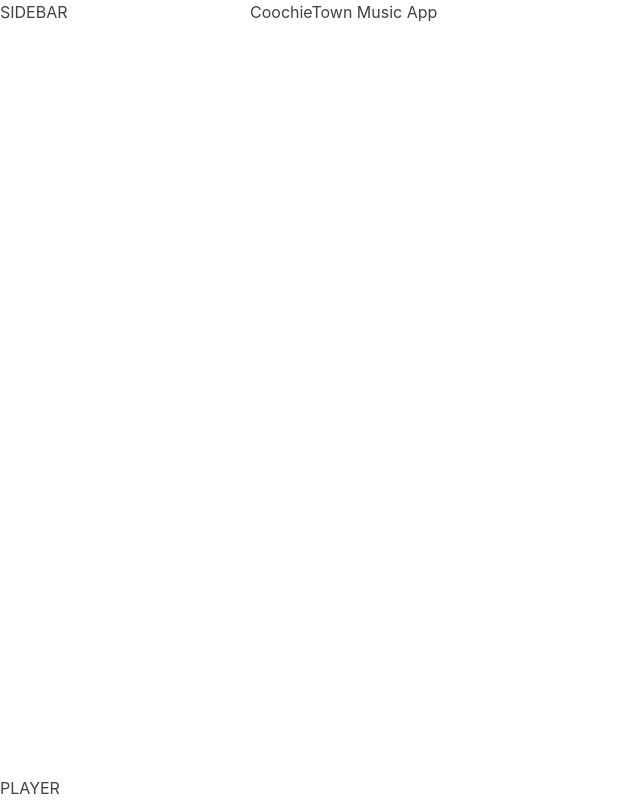
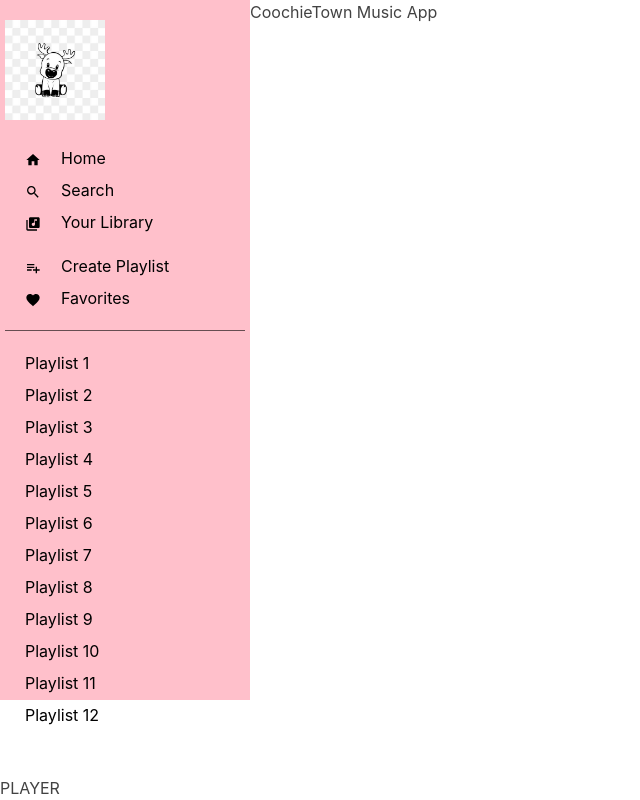
Before and after one commit to hainlthit/spotify-clone, a Next.js app: page / in a window 1280 px wide. Shown: the whole page, without its empty margins (0-640 px from the left). Built offline with nearby package versions, Linux system fonts and the light colour scheme.

Commit message:
sidebar + playlists

```diff
--- a/components/playerLayout.tsx
+++ b/components/playerLayout.tsx
@@ -1,11 +1,12 @@
 import {Box} from '@chakra-ui/layout'
+import SideBar from './sideBar'
 
 const PlayerLayout = ({children}) => {
     return (
 
        <Box width="100vw" height="100vh">
            <Box position="absolute" top="0" width="250px" left="0">
-                SIDEBAR
+                <SideBar />
            </Box>
            <Box marginLeft="250px" marginBottom="100px">
             {children}
--- /dev/null
+++ b/components/sideBar.tsx
@@ -0,0 +1,127 @@
+import NextImage from "next/image";
+import NextLink from "next/link";
+import {
+  Box,
+  List,
+  ListItem,
+  ListIcon,
+  Divider,
+  Center,
+  LinkBox,
+  LinkOverlay,
+} from "@chakra-ui/layout";
+import {
+  MdHome,
+  MdSearch,
+  MdLibraryMusic,
+  MdPlaylistAdd,
+  MdFavorite,
+} from "react-icons/md";
+
+const navMenu = [
+  {
+    name: "Home",
+    icon: MdHome,
+    route: "/",
+  },
+  {
+    name: "Search",
+    icon: MdSearch,
+    route: "/search",
+  },
+  {
+    name: "Your Library",
+    icon: MdLibraryMusic,
+    route: "/library",
+  },
+];
+
+const musicMenu = [
+  {
+    name: "Create Playlist",
+    icon: MdPlaylistAdd,
+    route: "/",
+  },
+  {
+    name: "Favorites",
+    icon: MdFavorite,
+    route: "/favorites",
+  },
+];
+
+const playlists = new Array(30).fill(1).map((_, i) => `Playlist ${i + 1}`);
+
+const SideBar = () => {
+  return (
+    <Box
+      width="100%"
+      height="calc(100vh - 100px)"
+      bg="pink"
+      paddingX="5px"
+      color="black"
+    >
+      <Box paddingY="20px" height="100%">
+        <Box width="120px" marginBottom="20px">
+          <NextImage src="/logo.jpg" height={100} width={100} />
+        </Box>
+        <Box marginBottom="20px">
+          <List spacing={2}>
+            {navMenu.map((menu) => (
+              <ListItem paddingX="20px" fontSize="16px" key={menu.name}>
+                <LinkBox>
+                  <NextLink href={menu.route} passHref>
+                    <LinkOverlay>
+                      <ListIcon
+                        as={menu.icon}
+                        color="black"
+                        marginRight="20px"
+                      />
+                      {menu.name}
+                    </LinkOverlay>
+                  </NextLink>
+                </LinkBox>
+              </ListItem>
+            ))}
+          </List>
+        </Box>
+
+        <Box marginBottom="20px">
+          <List spacing={2}>
+            {musicMenu.map((menu) => (
+              <ListItem paddingX="20px" fontSize="16px" key={menu.name}>
+                <LinkBox>
+                  <NextLink href={menu.route} passHref>
+                    <LinkOverlay>
+                      <ListIcon
+                        as={menu.icon}
+                        color="black"
+                        marginRight="20px"
+                      />
+                      {menu.name}
+                    </LinkOverlay>
+                  </NextLink>
+                </LinkBox>
+              </ListItem>
+            ))}
+          </List>
+        </Box>
+        <Divider />
+        <Box height="60%" overflowY="auto" paddingY="20px">
+          <List spacing={2}>
+            {playlists.map((playlist) => (
+              <ListItem paddingX="20px" key={playlist}>
+                <LinkBox>
+                  <NextLink href="/">
+                    <LinkOverlay>{playlist}</LinkOverlay>
+                  </NextLink>
+                </LinkBox>
+              </ListItem>
+            ))}
+          </List>
+        </Box>
+      </Box>
+    </Box>
+  );
+};
+
+export default SideBar;
```
Also changed, not shown: public/logo.jpg (added).
